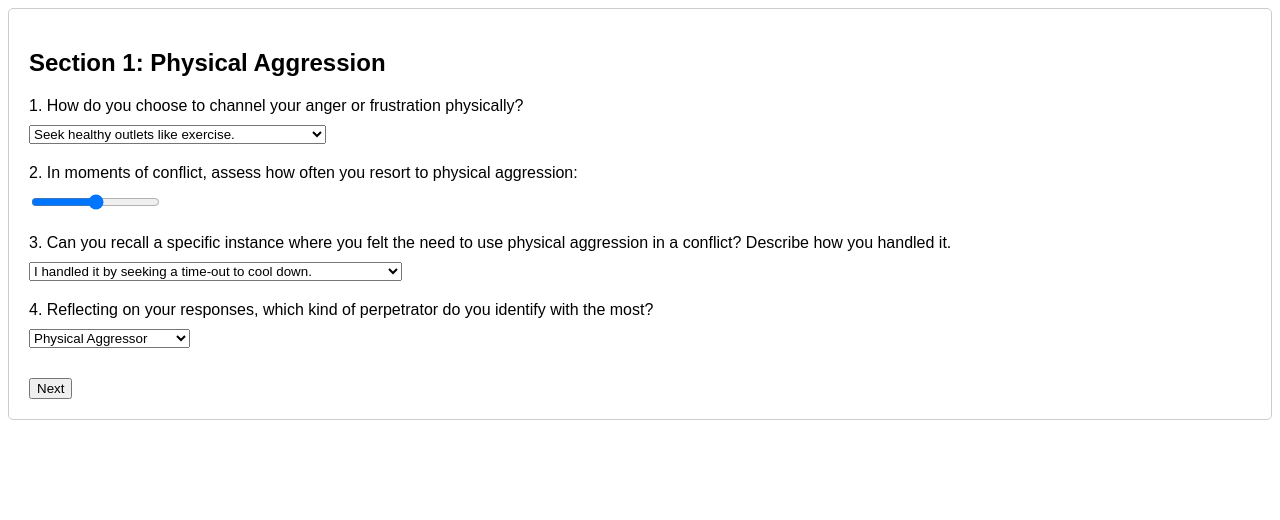
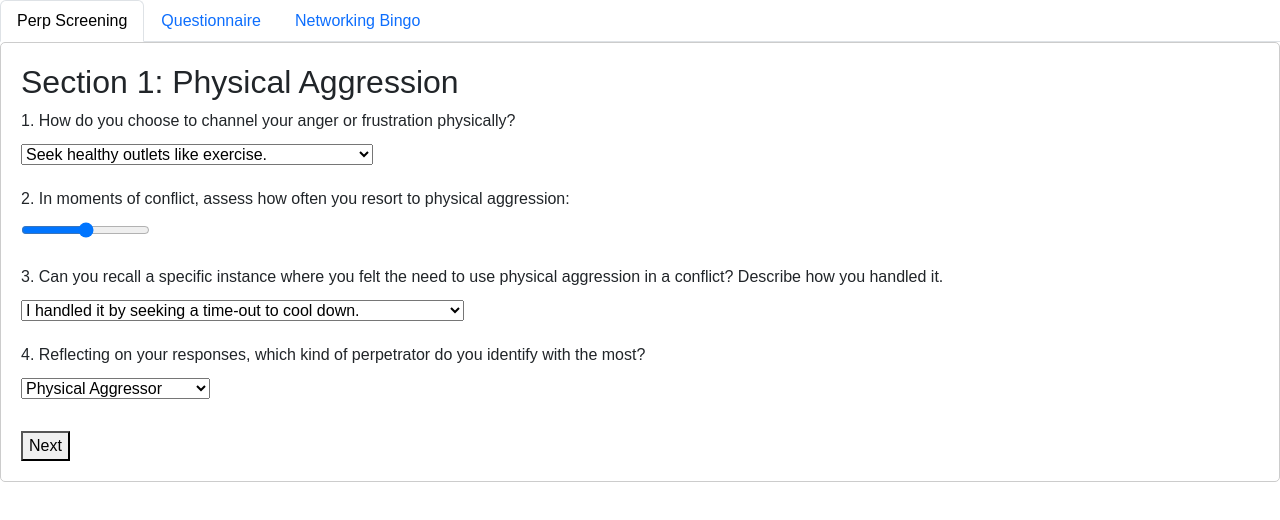
Before and after one commit to Natalies-Angels/love-and-fear, a website: page public/perpScreening.html in a window 1280 px wide. Drawn offline with nearby package versions, Linux system fonts and the light colour scheme.

Commit message:
added tabs to perp screening page

```diff
--- a/public/perpScreening.html
+++ b/public/perpScreening.html
@@ -4,11 +4,23 @@
     <meta charset="UTF-8">
     <meta name="viewport" content="width=device-width, initial-scale=1.0">
     <title>Holistic Abuse Awareness & Perpetrator Identification Assessment</title>
+    <link href="https://cdn.jsdelivr.net/npm/bootstrap@5.3.3/dist/css/bootstrap.min.css" rel="stylesheet" integrity="sha384-QWTKZyjpPEjISv5WaRU9OFeRpok6YctnYmDr5pNlyT2bRjXh0JMhjY6hW+ALEwIH" crossorigin="anonymous">
     <link rel="stylesheet" href="perpScreeningStyle.css">
 </head>
 <body>
     <form id="assessment-form">
         <!-- Section 1: Physical Aggression -->
+        <ul class="nav nav-tabs">
+            <li class="nav-item">
+                <a class="nav-link active" href="perpScreening.html">Perp Screening</a>
+            </li>
+            <li class="nav-item">
+                <a class="nav-link" href="index.html">Questionnaire</a>
+            </li>
+            <li class="nav-item">
+                <a class="nav-link " href="networkingBingo.html">Networking Bingo</a>
+            </li>
+        </ul>
         <div class="form-section" id="section1">
             <h2>Section 1: Physical Aggression</h2>
             <div class="question">
```
